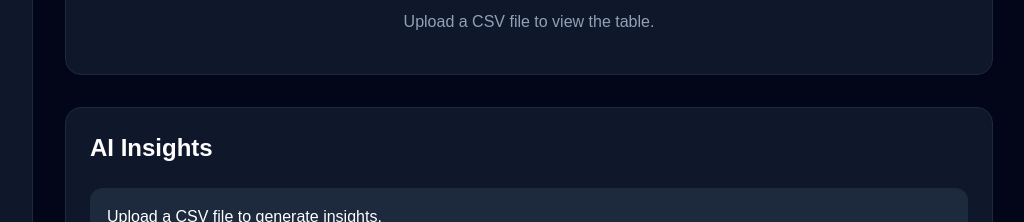
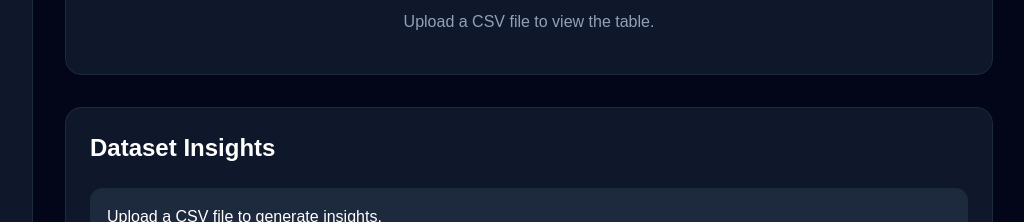
Before and after one commit to Pravin97s/LeadPilotAI, a Next.js app in the folder frontend/: page / in a window 1280 px wide. Shown: the part 2120-2342 px from the top of the page, without its empty margins (255-1279 px from the left). Built offline with nearby package versions, Linux system fonts and the light colour scheme.

Commit message:
AI Insight to Dataset Insight

```diff
--- a/frontend/src/components/AllInsights.tsx
+++ b/frontend/src/components/AllInsights.tsx
@@ -71,8 +71,8 @@ export default function AllInsights() {
   return (
     <section className="rounded-2xl border border-slate-800 bg-slate-900 p-6">
       <h2 className="text-2xl font-bold">
-        AI Insights
-      </h2>
+  Dataset Insights
+</h2>
 
       <div className="mt-6 space-y-4">
         {insights.map((item, index) => (
```
